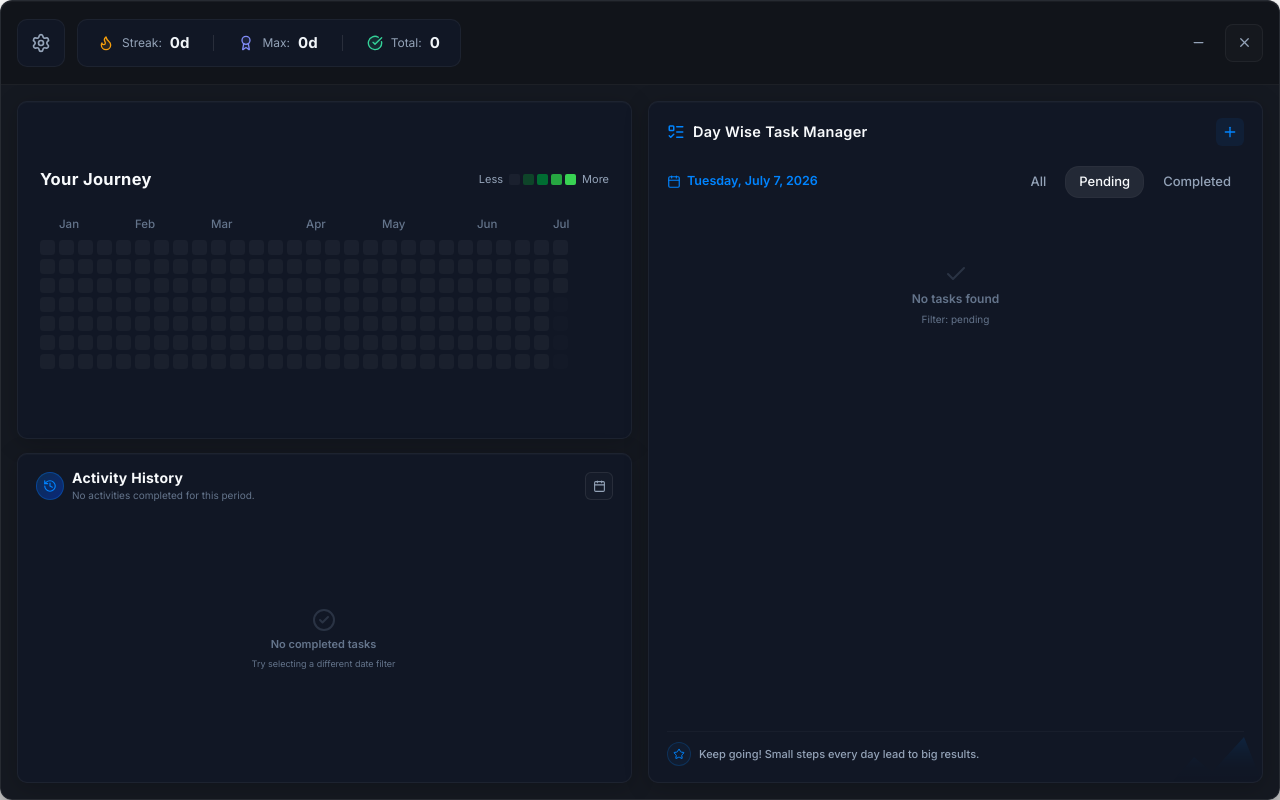
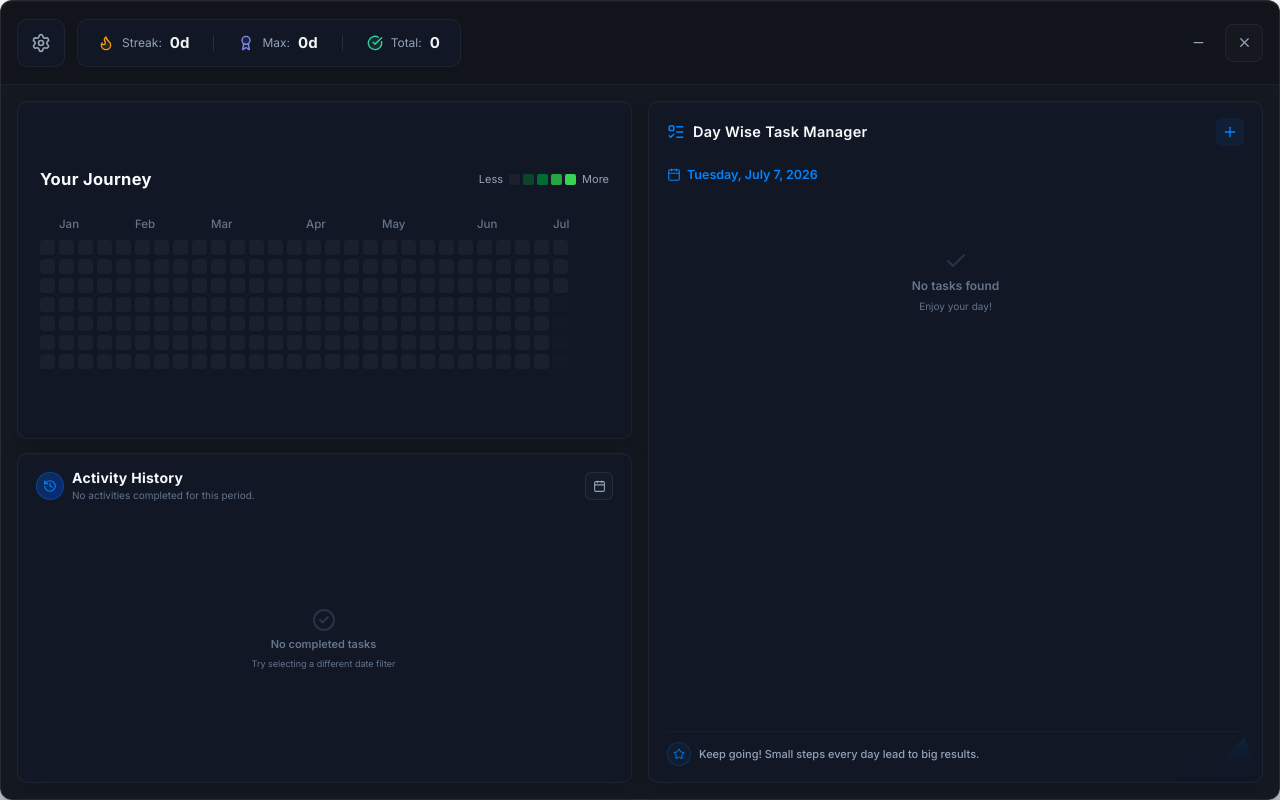
Before and after one commit to aquib22co/journey-productivity-app, a React (Vite) app: page / in a window 1280 px wide. Built offline with nearby package versions, Linux system fonts and the light colour scheme.

Commit message:
task list component updated

```diff
--- a/src/renderer/App.tsx
+++ b/src/renderer/App.tsx
@@ -448,6 +448,7 @@ const App: React.FC = () => {
                 <Heatmap tasks={tasks} settings={settings} />
                 <CompletedTasksPanel
                   tasks={tasks}
+                  onUpdateTask={handleUpdateTask}
                 />
               </div>
 
--- a/src/renderer/components/CompletedTasksPanel.tsx
+++ b/src/renderer/components/CompletedTasksPanel.tsx
@@ -1,6 +1,7 @@
 import React, { useState } from 'react';
 import type { Task } from '../../shared/types';
 import { DatePicker } from './DatePicker';
+import { Button } from '@/components/ui/button';
 import {
   Calendar,
   ChevronLeft,
@@ -19,6 +20,7 @@ import {
 
 interface CompletedTasksPanelProps {
   tasks: Task[];
+  onUpdateTask: (task: Task) => void;
 }
 
 const getLocalDateString = (date: Date) => {
@@ -78,7 +80,10 @@ const getCategoryStyles = (category?: 'work' | 'social' | 'study' | 'general') =
   }
 };
 
-export const CompletedTasksPanel: React.FC<CompletedTasksPanelProps> = ({ tasks }) => {
+export const CompletedTasksPanel: React.FC<CompletedTasksPanelProps> = ({
+  tasks,
+  onUpdateTask
+}) => {
   const [startDate, setStartDate] = useState(getSevenDaysAgoString);
   const [endDate, setEndDate] = useState(() => getLocalDateString(new Date()));
   const [detailedTask, setDetailedTask] = useState<Task | null>(null);
@@ -201,6 +206,28 @@ export const CompletedTasksPanel: React.FC<CompletedTasksPanelProps> = ({ tasks
                 <ChevronLeft size={16} />
               </button>
               <span style={{ fontSize: '12px', fontWeight: 600, color: 'var(--text-muted)' }}>Task Details</span>
+              <Button
+                variant="outline"
+                size="sm"
+                onClick={() => {
+                  onUpdateTask({
+                    ...detailedTask,
+                    completedAt: null
+                  });
+                  setDetailedTask(null);
+                }}
+                style={{
+                  marginLeft: 'auto',
+                  borderColor: 'rgba(244, 63, 94, 0.2)',
+                  color: '#f43f5e',
+                  background: 'rgba(244, 63, 94, 0.04)',
+                  padding: '2px 8px',
+                  height: '24px',
+                  fontSize: '10.5px'
+                }}
+              >
+                Mark Pending
+              </Button>
             </div>
 
             {/* Task Information */}
--- a/src/renderer/components/TaskList.tsx
+++ b/src/renderer/components/TaskList.tsx
@@ -48,7 +48,6 @@ interface TaskListProps {
 export const TaskList: React.FC<TaskListProps> = ({ tasks, onUpdateTask, onDeleteTask, onAddTask }) => {
 
   // Filter & Sort states
-  const [filter, setFilter] = useState<'all' | 'pending' | 'completed'>('pending');
   const [sortBy] = useState<'created' | 'time' | 'due'>('created');
   const [detailedTask, setDetailedTask] = useState<Task | null>(null);
   const [isAddingTask, setIsAddingTask] = useState(false);
@@ -99,12 +98,8 @@ export const TaskList: React.FC<TaskListProps> = ({ tasks, onUpdateTask, onDelet
     return d.toLocaleDateString('en-US', { month: 'short', day: 'numeric' });
   };
 
-  // Filter tasks
-  const filteredTasks = tasks.filter(task => {
-    if (filter === 'pending') return !task.completedAt;
-    if (filter === 'completed') return !!task.completedAt;
-    return true; // all
-  });
+  // Filter tasks to only include pending/uncompleted tasks
+  const filteredTasks = tasks.filter(task => !task.completedAt);
 
   // Sort tasks
   const sortedTasks = [...filteredTasks].sort((a, b) => {
@@ -155,7 +150,7 @@ export const TaskList: React.FC<TaskListProps> = ({ tasks, onUpdateTask, onDelet
         )}
       </div>
 
-      {/* Sub-Header: Date & Filters */}
+      {/* Sub-Header: Date */}
       {!detailedTask && !isAddingTask && (
         <div style={{ display: 'flex', justifyContent: 'space-between', alignItems: 'center', margin: '2px 0 10px 0' }}>
           <div style={{ display: 'flex', alignItems: 'center', gap: '6px' }}>
@@ -163,29 +158,6 @@ export const TaskList: React.FC<TaskListProps> = ({ tasks, onUpdateTask, onDelet
             <span style={{ fontSize: '12.5px', fontWeight: 600, color: '#0084ff' }}>
               {todayFormatted}
             </span>
-          </div>
-          <div className="filter-pills">
-            <button
-              type="button"
-              onClick={() => setFilter('all')}
-              className={`filter-pill ${filter === 'all' ? 'active' : ''}`}
-            >
-              All
-            </button>
-            <button
-              type="button"
-              onClick={() => setFilter('pending')}
-              className={`filter-pill ${filter === 'pending' ? 'active' : ''}`}
-            >
-              Pending
-            </button>
-            <button
-              type="button"
-              onClick={() => setFilter('completed')}
-              className={`filter-pill ${filter === 'completed' ? 'active' : ''}`}
-            >
-              Completed
-            </button>
           </div>
         </div>
       )}
@@ -224,7 +196,7 @@ export const TaskList: React.FC<TaskListProps> = ({ tasks, onUpdateTask, onDelet
           <div style={{ display: 'flex', flexDirection: 'column', alignItems: 'center', justifyContent: 'center', padding: '40px 10px', color: 'var(--text-dim)', gap: '4px' }}>
             <Check size={24} style={{ opacity: 0.3 }} />
             <span style={{ fontSize: '12px', fontWeight: 600 }}>No tasks found</span>
-            <span style={{ fontSize: '10px' }}>Filter: {filter}</span>
+            <span style={{ fontSize: '10px' }}>Enjoy your day!</span>
           </div>
         ) : (
           sortedTasks.map(task => {
```
